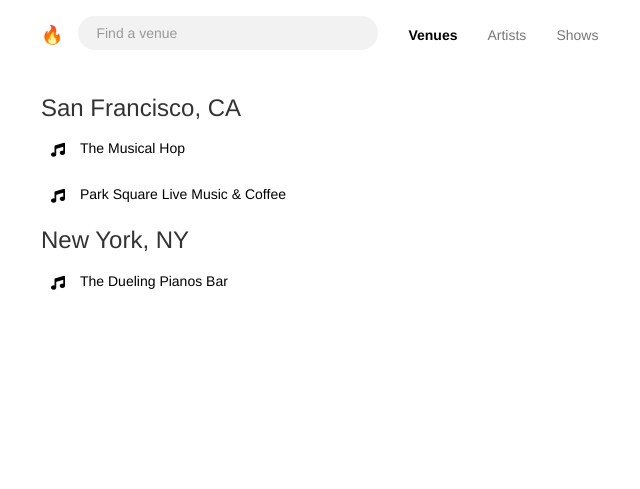
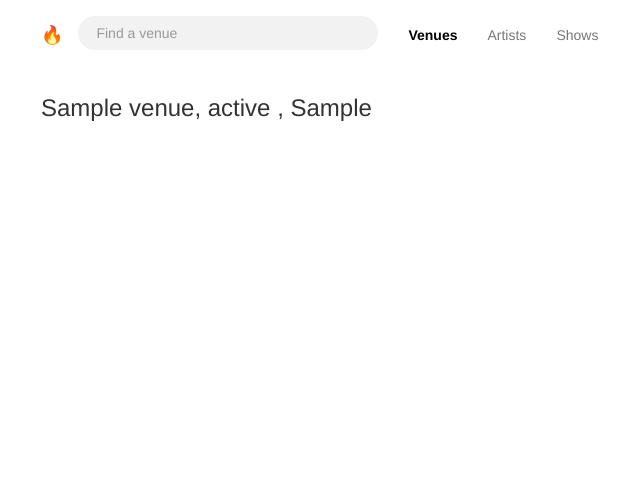
Before and after one commit to tharunkumars/Udacity-Fyyur, a Flask app: page /venues in a window 1280 px wide. Shown: the top 489 px of the page, without its empty margins (29-669 px from the left). Run offline with Flask 3, Linux system fonts and the light colour scheme; tables that the repository leaves empty hold one stand-in row (values such as "Sample post"); some libraries are stand-ins or nearby versions.

Commit message:
Include Artist,Venue Search and Display

```diff
--- a/fyyur/starter_code/app.py
+++ b/fyyur/starter_code/app.py
@@ -15,6 +15,13 @@ import logging
 from logging import Formatter, FileHandler
 from flask_wtf import *
 from forms import *
+
+from sqlalchemy.ext.declarative import declarative_base
+from sqlalchemy.orm import sessionmaker
+
+from sqlalchemy import select
+
+
 #----------------------------------------------------------------------------#
 # App Config.
 #----------------------------------------------------------------------------#
@@ -110,12 +117,15 @@ def index():
   # Update from Tharun, Leaving the create_all() function as is,
   # as this will not cause any Change to an existing table
   print(" Inside the main Route ")
+  # Update from Tharun,Commenting the below block to avoid
+  # any new record entries into tables
+  """
   db.create_all()
 
   #Create object for Venue and adding Values into the table
-  Venue1 = Venue(id = 1,
+  Venue1 = Venue(id = 4,
                  name= "The Musical Hop",
-                 city = "San Francisco",
+                 city = "San Francisco 1",
                  state = "CA",
                  address = "AddressVenue1 1015 Folsom Street",
                  phone = "123-123-1234",
@@ -125,9 +135,9 @@ def index():
                  lookingForTalent = True,
                  descForTalent = "Venue1Talent"
                 )
-  Venue2 = Venue(id = 2,
+  Venue2 = Venue(id = 5,
                  name="The Dueling Pianos Bar",
-                 city = "New York",
+                 city = "New York 1",
                  state = "NY",
                  address = "AddressVenue2 1024 Folsom Street",
                  phone = "123-123-1234",
@@ -137,9 +147,9 @@ def index():
                  lookingForTalent =    True,
                  descForTalent = "Venue2Talent"
                     )
-  Venue3 = Venue(id = 3,
+  Venue3 = Venue(id = 6,
                  name="Park Square Live Music & Coffee",
-                 city = "San Francisco",
+                 city = "San Francisco 2",
                  state ="CA",
                  address = "AddressVenue3 1006 Folsom Street",
                  phone = "123-123-1234",
@@ -153,9 +163,9 @@ def index():
   VenueList = [Venue1,Venue2,Venue3]
   db.session.add_all(VenueList)
 
-  Artist1 = Artist(id = 1,
+  Artist1 = Artist(id = 4,
                    name="The Musical Hop",
-                   city = "San Francisco",
+                   city = "San Francisco 1 ",
                    state ="CA",
                    address = "AddressVenue1 1015 Folsom Street",
                    phone = "123-123-1234",
@@ -166,9 +176,9 @@ def index():
                    lookingForVenue = True,
                    descForVenue = "Venue1Talent"
                     )
-  Artist2 = Artist(id = 2,
+  Artist2 = Artist(id = 5,
                    name="The Dueling Pianos Bar",
-                   city = "New York",
+                   city = "New York 4 ",
                    state ="NY",
                    address = "AddressVenue2 1024 Folsom Street",
                    phone = "123-123-1234",
@@ -179,9 +189,9 @@ def index():
                    lookingForVenue = True,
                    descForVenue = "Venue2Talent"
                     )
-  Artist3 = Artist(id = 3,
+  Artist3 = Artist(id = 6,
                    name="Park Square Live Music & Coffee",
-                   city = "San Francisco",
+                   city = "San Francisco 5 ",
                    state ="CA",
                    address = "AddressVenue3 1006 Folsom Street",
                    phone = "123-123-1234",
@@ -196,6 +206,7 @@ def index():
   db.session.add_all(ArtistList)
 
   db.session.commit()
+  """
   return render_template('pages/home.html')
 
 
@@ -206,7 +217,8 @@ def index():
 def venues():
   # TODO: replace with real venues data.
   #       num_upcoming_shows should be aggregated based on number of upcoming shows per venue.
-  data=[{
+  # Update from Tharun,Commenting the below Dummy Data block
+  """data=[{
     "city": "San Francisco",
     "state": "CA",
     "venues": [{
@@ -227,6 +239,19 @@ def venues():
       "num_upcoming_shows": 0,
     }]
   }]
+  """
+  # Update from Tharun, Including Code for Venue Details Retrival from DB.
+  # data = Venue.query.group_by(Venue.state).order_by(Venue.city).all()
+  # venueV = Venue()
+  # db.session.add(venueV)
+  # data = db.session.query(venueV).group_by(venueV.state).order_by(venueV.city).all()
+  # data = Venue.query.group_by(Venue.state).order_by(Venue.city).all()
+  formedquery = db.session.query(Venue)
+  data = formedquery.group_by(Venue.id,Venue.state).order_by(Venue.city).all()
+  #data = formedquery
+  #data = Venue.query.all()
+  for venueV in data:
+    print("Venue Details   " + venueV.name)
   return render_template('pages/venues.html', areas=data);
 
 @app.route('/venues/search', methods=['POST'])
@@ -362,7 +387,7 @@ def delete_venue(venue_id):
 @app.route('/artists')
 def artists():
   # TODO: replace with real data returned from querying the database
-  data=[{
+  """data=[{
     "id": 4,
     "name": "Guns N Petals",
   }, {
@@ -372,6 +397,13 @@ def artists():
     "id": 6,
     "name": "The Wild Sax Band",
   }]
+  """
+  formedquery = db.session.query(Artist)
+  data = formedquery.group_by(Artist.id,Artist.state).order_by(Artist.city).all()
+  #data = formedquery
+  #data = Venue.query.all()
+  for artistV in data:
+    print("Venue Details   " + artistV.name)
   return render_template('pages/artists.html', artists=data)
 
 @app.route('/artists/search', methods=['POST'])
--- a/fyyur/starter_code/templates/pages/artists.html
+++ b/fyyur/starter_code/templates/pages/artists.html
@@ -3,6 +3,7 @@
 {% block content %}
 <ul class="items">
 	{% for artist in artists %}
+	<h3>{{ artist.name }}, {{ artist.state }} , {{ artist.city }}</h3>
 	<li>
 		<a href="/artists/{{ artist.id }}">
 			<i class="fas fa-users"></i>
--- a/fyyur/starter_code/templates/pages/venues.html
+++ b/fyyur/starter_code/templates/pages/venues.html
@@ -2,7 +2,7 @@
 {% block title %}Fyyur | Venues{% endblock %}
 {% block content %}
 {% for area in areas %}
-<h3>{{ area.city }}, {{ area.state }}</h3>
+<h3>{{ area.name }}, {{ area.state }} , {{ area.city }}</h3>
 	<ul class="items">
 		{% for venue in area.venues %}
 		<li>
```
Also changed, not shown: InitialLearning/FirstFlaskSqlA.py (+9 -0 lines), fyyur/starter_code/Important Commands.txt (+12 -0 lines).
